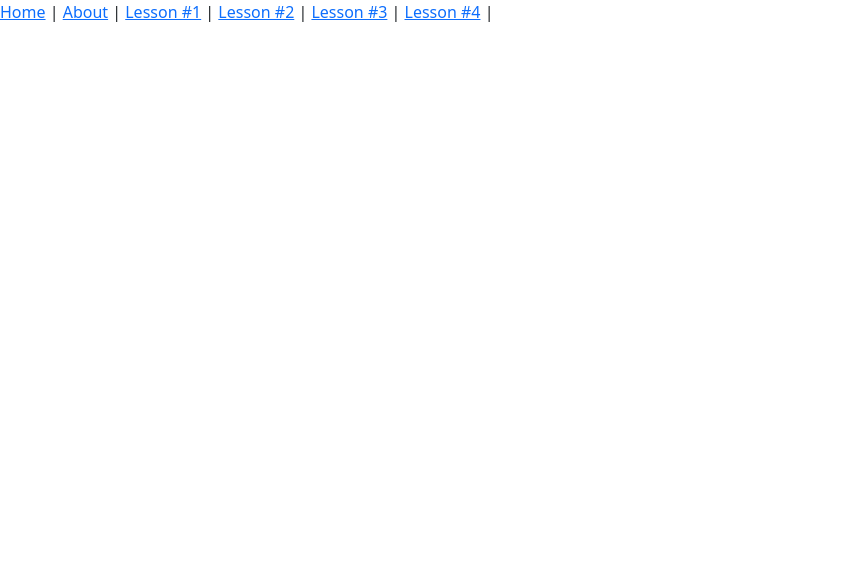
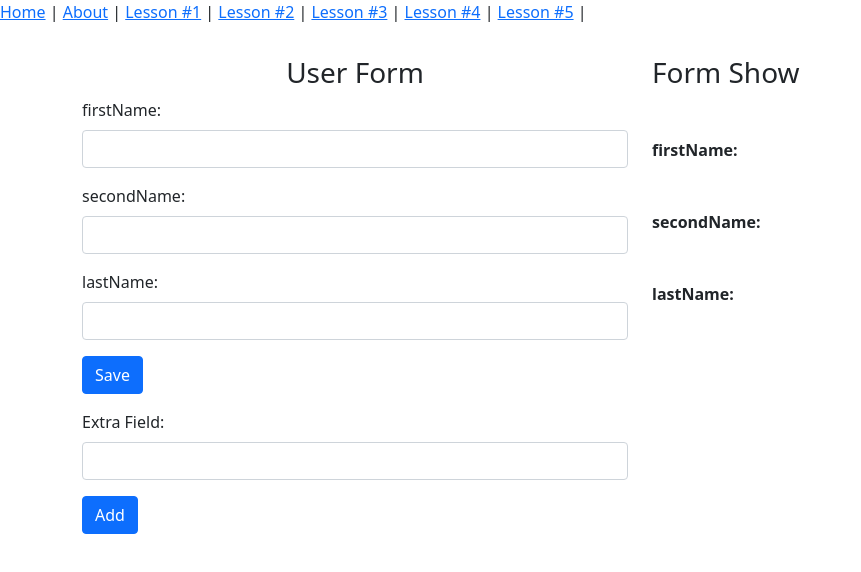
Before and after one commit to salokh1dd1n/vue-practice, a Vue app: page /lesson5 in a window 1280 px wide. Shown: the top 572 px of the page, without its empty margins (0-861 px from the left). Built offline with nearby package versions, Linux system fonts and the light colour scheme.

Commit message:
feat: Added Lesson5 route and configured

```diff
--- a/src/App.vue
+++ b/src/App.vue
@@ -6,6 +6,7 @@
     <router-link to="/lesson2">Lesson #2</router-link> |
     <router-link to="/lesson3">Lesson #3</router-link> |
     <router-link to="/lesson4">Lesson #4</router-link> |
+    <router-link to="/lesson5">Lesson #5</router-link> |
   </div>
   <router-view />
 </template>
--- a/src/router/index.js
+++ b/src/router/index.js
@@ -5,6 +5,7 @@
 import Lesson2 from "../views/Lesson2";
 import Lesson3 from "../views/Lesson3";
 import Lesson4 from "../views/Lesson4";
+import Lesson5 from "../views/Lesson5";
 
 const routes = [
   {
@@ -42,6 +43,11 @@
     name: "Lesson4",
     component: Lesson4,
   },
+  {
+    path: "/lesson5",
+    name: "Lesson5",
+    component: Lesson5,
+  },
 ];
 
 const router = createRouter({
--- /dev/null
+++ b/src/views/Lesson5.vue
@@ -0,0 +1,15 @@
+<template>
+  <div class="mt-3">
+    <UserForm />
+  </div>
+</template>
+
+<script>
+import UserForm from "../components/lesson5/UserForm";
+export default {
+  name: "Lesson5",
+  components: { UserForm },
+};
+</script>
+
+<style scoped></style>
```
